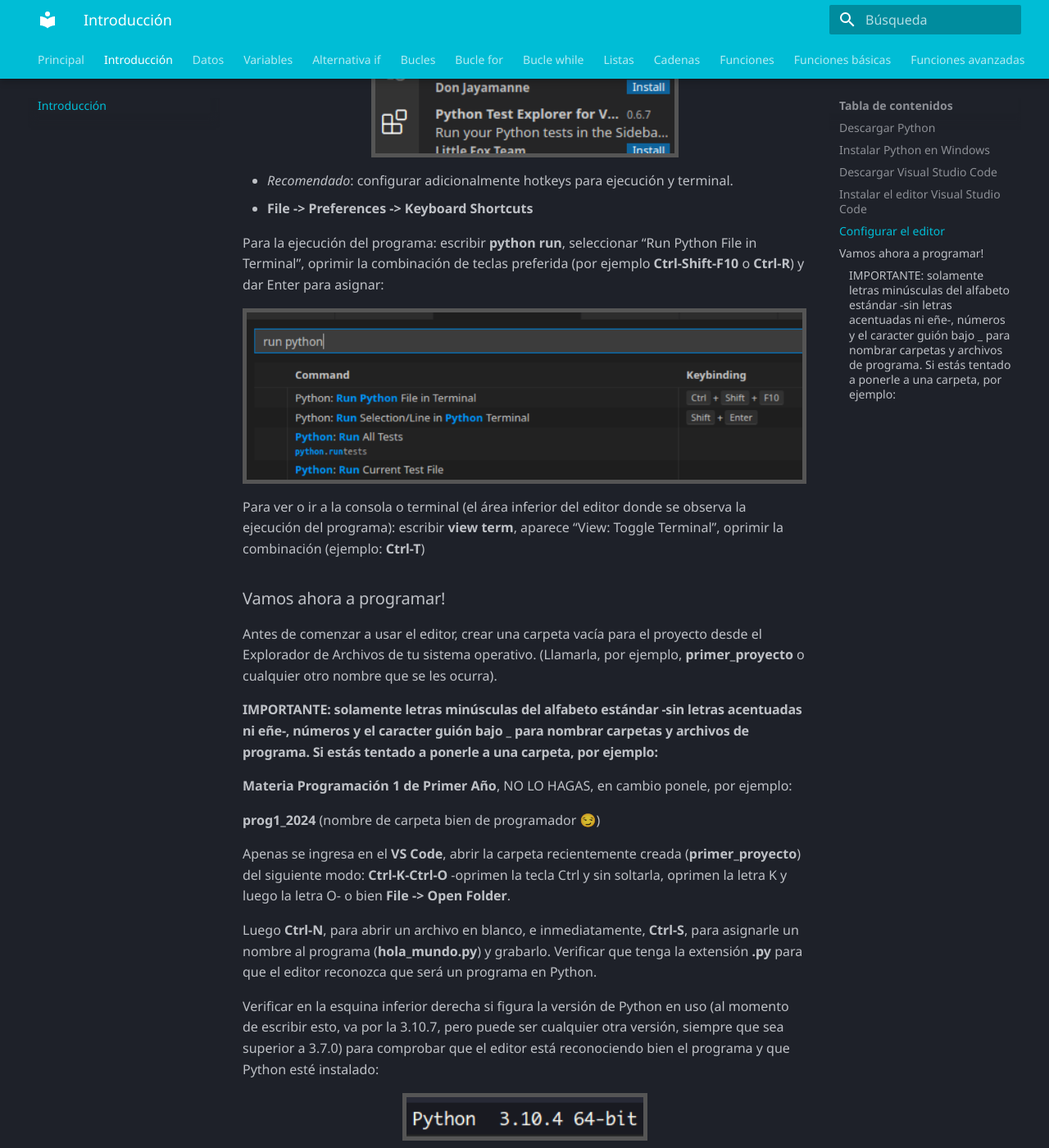
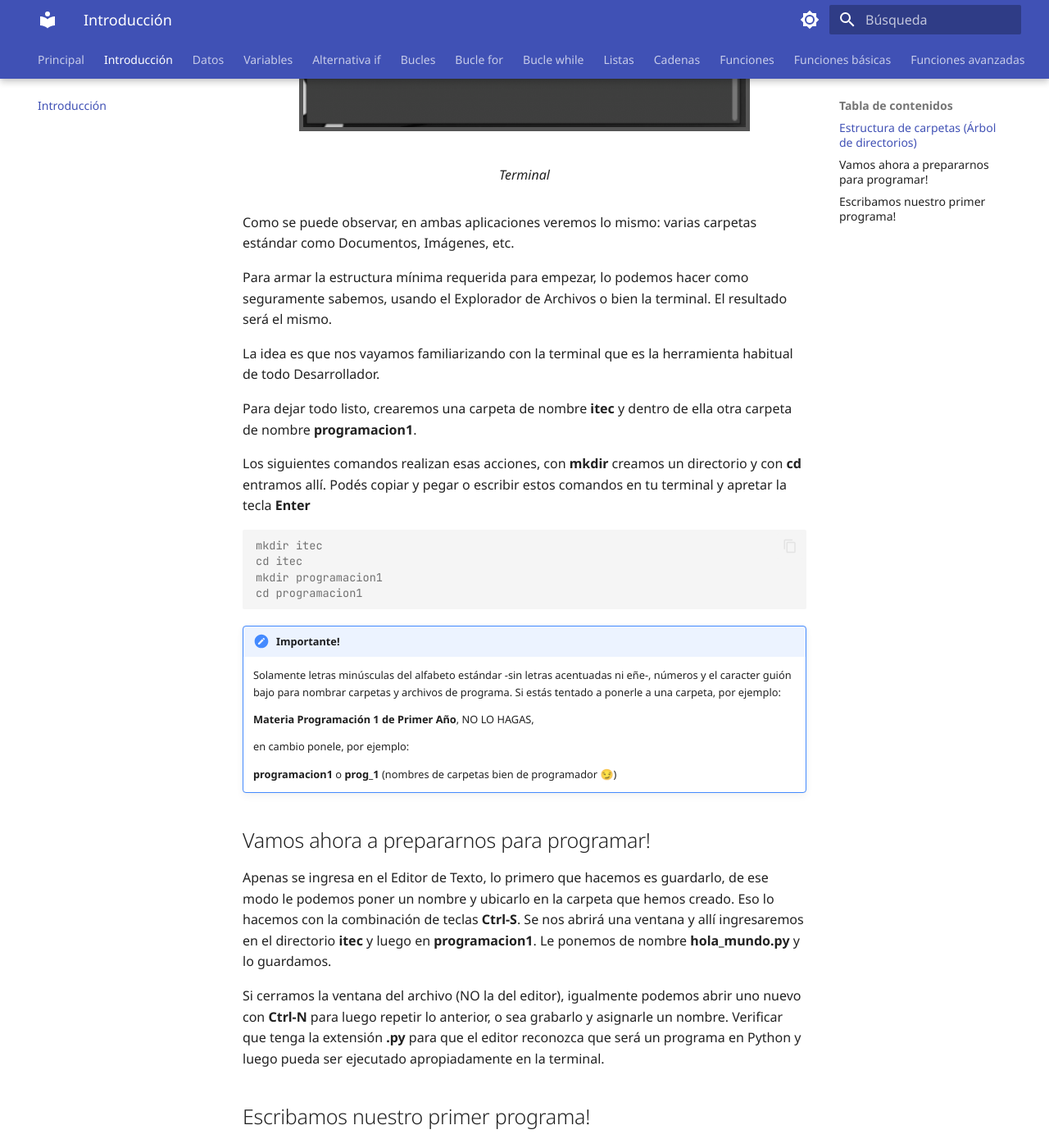
Before and after one commit to pablokan/python_brevisimo, an MkDocs documentation site: the page built from docs/intro.md, in a window 1280 px wide and 1400 px high, scrolled down 1457 px. Shown: the whole window at 82% size. Built offline with MkDocs 1.6.1 and Material for MkDocs 9.7.7, drawn with Linux system fonts in a browser that asks for light colours; some of the changed text lies outside the part shown.

Commit message:
2025 first

````diff
--- a/docs/intro.md
+++ b/docs/intro.md
@@ -1,74 +1,80 @@
 # Comienzo rápido!
 
-### Descargar Python
+## Estructura de carpetas (Árbol de directorios)
+En Linux, oprimiendo la tecla Windows (en Linux le decimos SUPER) podemos acceder a todas las aplicaciones. Si hemos instalado Linux Mint, además tendremos un panel inferior donde veremos varias aplicaciones entre ellas el Explorador de Archivos y la Terminal.
+<figure markdown="span">
+  ![Panel Principal](img/main_panel.png){ width="200" }
+  <figcaption>Panel Principal</figcaption>
+</figure>
+Cuando abrimos el Explorador de Archivos (Files) o bien ejecutamos una *terminal* (también llamada *consola*), nos encontramos parados en nuestro directorio (o carpeta) base.
+Para cada usuario, su directorio base será */home/nombre_usuario*.
 
-desde aquí: [https://www.python.org/downloads/](https://www.python.org/downloads/)
+En mi caso será **/home/kan/** (ese soy yo), y si vos sos Ana será **/home/ana/** y si sos Pedro será **/home/pedro/**
 
-### Instalar Python en Windows
+<figure markdown="span">
+  ![Explorador de Archivos](img/home_dir.png){ width="550" }
+  <figcaption>Explorador de Archivos</figcaption>
+</figure>
 
-(DEBEN tildar la casilla de “Agregar al PATH”)
+<figure markdown="span">
+  ![Terminal](img/home_dir_terminal.png){ width="550" }
+  <figcaption>Terminal</figcaption>
+</figure>
 
-![](img/win_ins.png)
+Como se puede observar, en ambas aplicaciones veremos lo mismo: varias carpetas estándar como Documentos, Imágenes, etc.
 
-### Descargar Visual Studio Code
+Para armar la estructura mínima requerida para empezar, lo podemos hacer como seguramente sabemos, usando el Explorador de Archivos o bien la terminal. El resultado será el mismo.
 
-desde aquí: [Visual Studio Code](https://code.visualstudio.com/download)
+La idea es que nos vayamos familiarizando con la terminal que es la herramienta habitual de todo Desarrollador.
 
-### Instalar el editor **Visual Studio Code**
+Para dejar todo listo, crearemos una carpeta de nombre **itec** y dentro de ella otra carpeta de nombre **programacion1**.
 
-### Configurar el editor
+Los siguientes comandos realizan esas acciones, con **mkdir** creamos un directorio y con **cd** entramos allí.
+Podés copiar y pegar o escribir estos comandos en tu terminal y apretar la tecla **Enter**
+``` console
+mkdir itec
+cd itec
+mkdir programacion1
+cd programacion1
+```
 
-- Configuración básica de VS Code (se hace por ÚNICA VEZ!)
-- **Ctrl-Shift-X** (Extensions): Escribir **python**, y luego instalar la extensión Python de Microsoft (aparece en primer lugar)
+!!! note "Importante!"
+    Solamente letras minúsculas del alfabeto estándar -sin letras acentuadas ni eñe-, números y el caracter guión bajo para nombrar carpetas y archivos de programa. Si estás tentado a ponerle a una carpeta, por ejemplo:
 
-![](img/vsc_ext.png)
+    **Materia Programación 1 de Primer Año**, NO LO HAGAS,
 
-- *Recomendado*: configurar adicionalmente hotkeys para ejecución y terminal.
-- **File -> Preferences -> Keyboard Shortcuts**
+    en cambio ponele, por ejemplo:
 
-Para la ejecución del programa: escribir **python run**, seleccionar “Run Python File in Terminal”, oprimir la combinación de teclas preferida (por ejemplo **Ctrl-Shift-F10** o **Ctrl-R**) y dar Enter para asignar:
+    **programacion1** o **prog_1** (nombres de carpetas bien de programador 😏)
 
-![](img/vsc_ks1.png)
 
-Para ver o ir a la consola o terminal (el área inferior del editor donde se observa la ejecución del programa): escribir **view term**, aparece “View: Toggle Terminal”, oprimir la combinación (ejemplo: **Ctrl-T**)
+## Vamos ahora a prepararnos para programar!
+Apenas se ingresa en el Editor de Texto, lo primero que hacemos es guardarlo, de ese modo le podemos poner un nombre y ubicarlo en la carpeta que hemos creado. Eso lo hacemos con la combinación de teclas  **Ctrl-S**. Se nos abrirá una ventana y allí ingresaremos en el directorio **itec** y luego en **programacion1**. Le ponemos de nombre **hola_mundo.py** y lo guardamos.
 
-### Vamos ahora a programar!
+Si cerramos la ventana del archivo (NO la del editor), igualmente podemos abrir uno nuevo con **Ctrl-N** para luego repetir lo anterior, o sea grabarlo y asignarle un nombre. Verificar que tenga la extensión **.py** para que el editor reconozca que será un programa en Python y luego pueda ser ejecutado apropiadamente en la terminal.
 
-Antes de comenzar a usar el editor, crear una carpeta vacía para el proyecto desde el Explorador de Archivos de tu sistema operativo. (Llamarla, por ejemplo, **primer_proyecto** o cualquier otro nombre que se les ocurra).
 
-#### IMPORTANTE: solamente letras minúsculas del alfabeto estándar -sin letras acentuadas ni eñe-, números y el caracter guión bajo **_** para nombrar carpetas y archivos de programa. Si estás tentado a ponerle a una carpeta, por ejemplo:
-
-**Materia Programación 1 de Primer Año**, NO LO HAGAS, en cambio ponele, por ejemplo:
-
-**prog1_2024** (nombre de carpeta bien de programador 😏)
-
-Apenas se ingresa en el **VS Code**, abrir la carpeta recientemente creada (**primer_proyecto**) del siguiente modo: **Ctrl-K-Ctrl-O** -oprimen la tecla Ctrl y sin soltarla, oprimen la letra K y luego la letra O- o bien **File -> Open Folder**.
-
-Luego **Ctrl-N**, para abrir un archivo en blanco, e inmediatamente, **Ctrl-S**, para asignarle un nombre al programa (**hola_mundo.py**) y grabarlo. Verificar que tenga la extensión **.py** para que el editor reconozca que será un programa en Python.
-
-Verificar en la esquina inferior derecha si figura la versión de Python en uso (al momento de escribir esto, va por la 3.10.7, pero puede ser cualquier otra versión, siempre que sea superior a 3.7.0) para comprobar que el editor está reconociendo bien el programa y que Python esté instalado:
-
-![](img/vsc_pyv.png)
-
-Listos para el Hola Mundo!
-Copiar y pegar:
+## Escribamos nuestro primer programa!
+Copiar y pegaren el editor:
 
 ```py
    print("Hola Mundo")
 ```
+No olvidar grabar: **Ctrl-S**
 
-Y ahora vamos a **ejecutar** (en inglés: run) el programa. Es decir, hacerlo andar para obtener un resultado.Con el teclado: **Ctrl-Shift-F10** (o la combinación que eligieron)
+Ahora vamos a **ejecutar** (en inglés: run) el programa. Es decir, hacerlo andar para obtener un resultado.Nos vamos a la terminal y escribimos allí:
+``` console
+python3 hola_mundo.py
+```
 
-En la consola o terminal (la zona inferior de la pantalla del editor),
-debería salir el cartelito:
+Si todo está bien debería salir el cartelito:
 
 **Hola Mundo**
 
-![](img/hola_mundo.png)
+![](img/exec_hola_mundo.png)
 
-Hemos utilizado nuestra primera **función**.
+Hemos hecho andar el programa y hemos utilizado nuestra primera **función**.
 
-La función **print** nos sirve para mostrar datos por la pantalla.
+La función **print** nos sirve para mostrar datos por la pantalla (Ya seguiremos hablando de ella).
 
-Si llegamos con éxito hasta aquí, hemos escrito y ejecutado nuestro primer
-programa en Python!
+Si llegamos con éxito hasta aquí, hemos escrito y ejecutado nuestro primer programa en Python!
--- a/mkdocs.yml
+++ b/mkdocs.yml
@@ -26,9 +26,16 @@
 
   name: material
   palette:
-    scheme: slate
-    primary: cyan
-    accent: green
+    - scheme: default
+      toggle:
+        icon: material/brightness-7
+        name: Cambiar a modo oscuro
+
+    - scheme: slate
+      toggle:
+        icon: material/brightness-4
+        name: Cambiar a modo claro
+
   features:
     - navigation.instant
     - navigation.tracking
@@ -47,6 +54,9 @@
   - pymdownx.superfences
   - abbr
   - attr_list
+  - pymdownx.tilde
+  - md_in_html
+
 
 extra_css:
   - css/extra.css
````
Also changed, not shown: docs/index.md (+3 -3 lines), docs/img/exec_hola_mundo.png (added), docs/img/home_dir.png (added), docs/img/home_dir_terminal.png (added), docs/img/main_panel.png (added).
